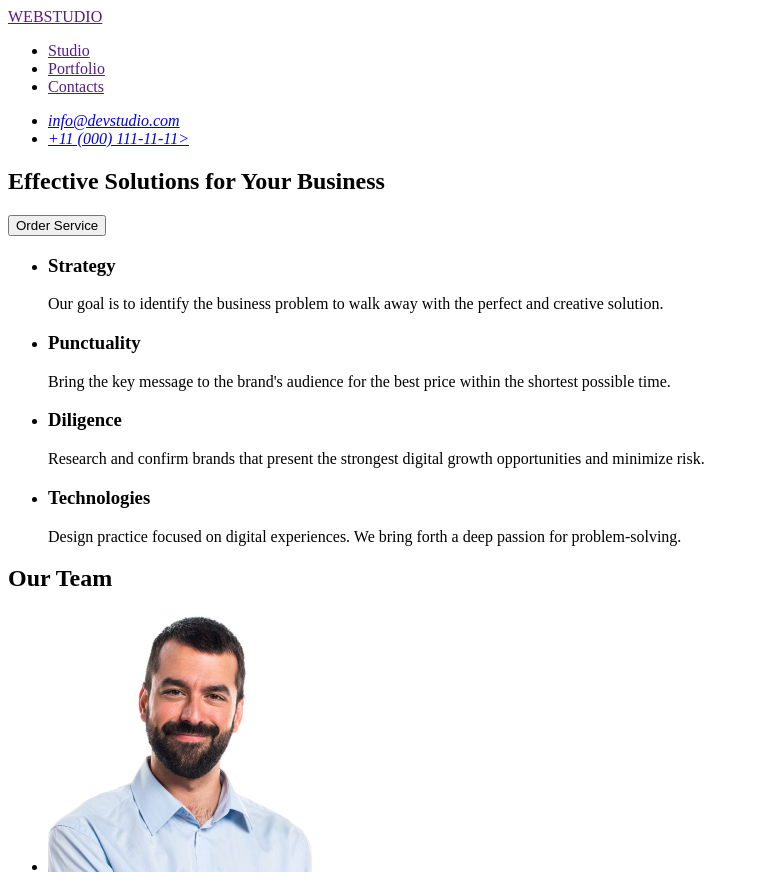
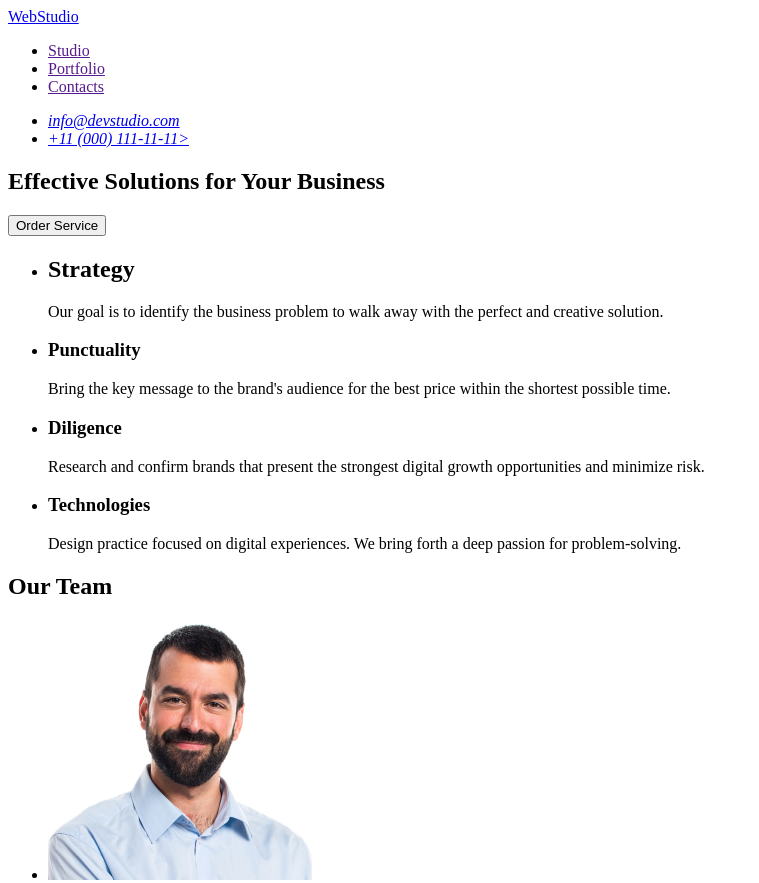
Before and after one commit to MarianaSafiulin/goit-markup-hw-01, a plain HTML site: page index.html in a window 1280 px wide. Shown: the top 883 px of the page, without its empty margins (0-759 px from the left). Drawn offline with Linux system fonts and the light colour scheme.

Commit message:
start pages webstudio

```diff
--- a/index.html
+++ b/index.html
@@ -8,7 +8,7 @@
   <body>
     <header>
       <nav>
-        <a href="">WEBSTUDIO</a>
+        <a href="./index.html">WebStudio</a>
         <ul>
           <li><a href="">Studio</a></li>
           <li><a href="">Portfolio</a></li>
@@ -18,7 +18,7 @@
       <address>
         <ul>
           <li><a href="mailto:info@devstudio.com">info@devstudio.com</a></li>
-          <li><a href="tel:+11(000)111-11-11">+11 (000) 111-11-11></a></li>
+          <li><a href="tel:+11000111-11-11">+11 (000) 111-11-11></a></li>
         </ul>
       </address>
     </header>
@@ -30,7 +30,7 @@
       <section>
         <ul>
           <li>
-            <h3>Strategy</h3>
+            <h2>Strategy</h2>
             <p>
               Our goal is to identify the business problem to walk away with the
               perfect and creative solution.
@@ -106,7 +106,7 @@
       </section>
     </main>
     <footer>
-      <h3>WebStudio</h3>
+      <h3 href="./index.html">WebStudio</h3>
       <p>
         Increase the flow of customers and sales for your business with digital
         marketing & growth solutions.
```
